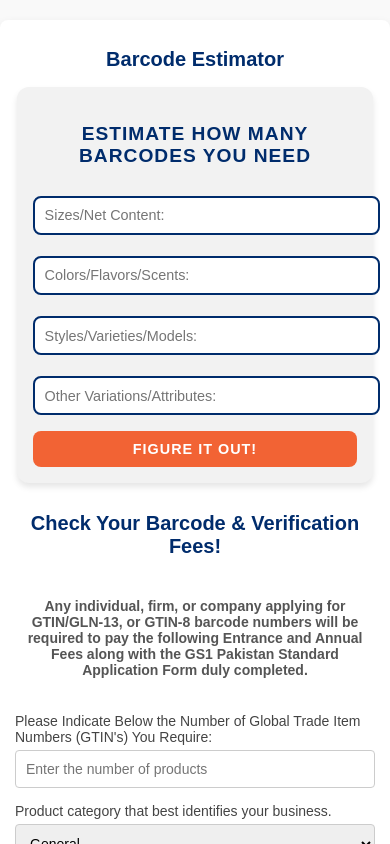
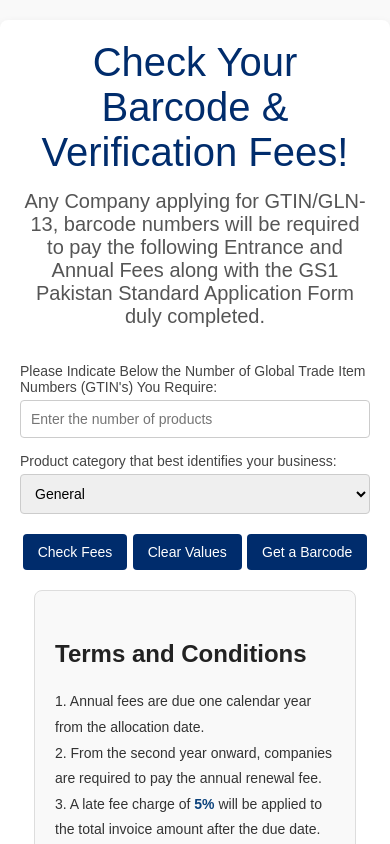
Before and after one commit to gs1p/barcode, a React (Create React App) app: page / in a window 390 px wide. Shown: the top 844 px of the page. Built offline with nearby package versions, Linux system fonts and the light colour scheme.

Commit message:
Your message

```diff
--- a/src/App.css
+++ b/src/App.css
@@ -16,19 +16,20 @@
   box-shadow: 0px 4px 10px rgba(0, 0, 0, 0.1);
 }
 
-h1 {
+h13 {
   text-align: center;
   color: #002c6c;
+  font-size: 40px;
 }
 
-h2 {
-  font-size: 16px;
+h23 {
+  font-size: 20px;
   color: #555;
   text-align: center;
   margin-bottom: 20px;
 }
 
-p {
+p23 {
   font-size: 14px;
   line-height: 1.6;
   color: #333;
@@ -93,8 +94,8 @@
 .result-container {
   margin-top: 20px;
   padding: 15px;
-  background-color: #f0f4fc;
-  border-left: 4px solid #002c6c;
+  background-color: #ffefe9;
+  border-left: 4px solid #f26334;
   color: #333;
   border-radius: 4px;
   white-space: pre-line;
@@ -149,135 +150,7 @@
 .popup-content button:hover {
   background-color: #002c6c;
 }
-.number-multiply-container {
-  max-width: 500px;
-  margin: 2rem auto;
-  padding: 4rem;
-  background-color: #f2f2f2;
-  border-radius: 12px;
-  box-shadow: 0 4px 6px rgba(0, 0, 0, 0.1);
-  text-align: center;
-}
 
-.number-multiply-container h3 {
-  color: #002c6c;
-  margin-bottom: 1.5rem;
-  font-size: 1.5rem;
-  font-weight: 700;
-  text-transform: uppercase;
-  letter-spacing: 1px;
-}
-
-.number-multiply-container input {
-  width: 100%;
-  padding: 0.75rem;
-  margin-bottom: 1rem;
-  border: 2px solid #002c6c;
-  border-radius: 8px;
-  font-size: 1rem;
-  color: #002c6c;
-  transition: all 0.3s ease;
-}
-
-.number-multiply-container input:focus {
-  outline: none;
-  border-color: #f26334;
-  box-shadow: 0 0 0 3px rgba(242, 99, 52, 0.2);
-}
-
-.number-multiply-container button {
-  background-color: #f26334;
-  color: white;
-  border: none;
-  padding: 0.75rem 1.5rem;
-  border-radius: 8px;
-  font-size: 1rem;
-  font-weight: 600;
-  cursor: pointer;
-  transition: all 0.3s ease;
-  text-transform: uppercase;
-  letter-spacing: 1px;
-}
-
-.number-multiply-container button:hover {
-  background-color: #002c6c;
-  transform: translateY(-2px);
-  box-shadow: 0 4px 6px rgba(0, 0, 0, 0.2);
-}
-
-.number-multiply-container button:active {
-  transform: translateY(0);
-  box-shadow: 0 2px 4px rgba(0, 0, 0, 0.1);
-}
-
-.number-multiply-container p {
-  margin-top: 1rem;
-  font-size: 1.2rem;
-  color: #002c6c;
-  font-weight: 600;
-}
-
-/* Responsive Design */
-@media screen and (max-width: 600px) {
-  .number-multiply-container {
-      width: 90%;
-      margin: 1rem auto;
-      padding: 1rem;
-  }
-
-  .number-multiply-container h3 {
-      font-size: 1.2rem;
-  }
-
-  .number-multiply-container input,
-  .number-multiply-container button {
-      font-size: 0.9rem;
-      padding: 0.6rem;
-  }
-}
-
-@media screen and (max-width: 375px) {
-  .number-multiply-container {
-      padding: 0.75rem;
-  }
-
-  .number-multiply-container h3 {
-      font-size: 1rem;
-  }
-
-  .number-multiply-container input,
-  .number-multiply-container button {
-      font-size: 0.8rem;
-      padding: 0.5rem;
-  }
-}
-/* Responsive Design */
-@media (max-width: 600px) {
-  .app-container {
-    padding: 15px;
-  }
-
-  h1 {
-    font-size: 20px;
-  }
-
-  h2 {
-    font-size: 14px;
-  }
-
-  .button-container {
-    flex-direction: column;
-    gap: 10px;
-  }
-
-  button {
-    width: 100%;
-  }
-
-  .popup-content {
-    padding: 15px;
-  }
-}
 .terms-details {
   font-family: Arial, sans-serif;
   background-color: #f9f9f9;
--- a/src/App.js
+++ b/src/App.js
@@ -7,16 +7,14 @@
   const [category, setCategory] = useState("general");
   const [result, setResult] = useState("");
   const [showPopup, setShowPopup] = useState(false);
-  const [numbers, setNumbers] = useState({ num1: "", num2: "", num3: "", num4: "" });
-  const [multiplicationResult, setMultiplicationResult] = useState(null);
+
 
   const handleClear = () => {
     setProducts("");
     setCategory("general");
     setResult("");
     setShowPopup(false);
-    setNumbers({ num1: "", num2: "", num3: "", num4: "" });
-    setMultiplicationResult(null);
+
   };
   const handleClosePopup = () => {
     setShowPopup(false);
@@ -156,79 +154,14 @@
     setResult(recommendation);
   };
 
-  const handleMultiply = () => {
-    const { num1, num2, num3, num4 } = numbers;
 
-    // Replace blank or zero values with 1
-    const parsedNumbers = {
-      num1: num1 && parseInt(num1, 10) > 0 ? parseInt(num1, 10) : 1,
-      num2: num2 && parseInt(num2, 10) > 0 ? parseInt(num2, 10) : 1,
-      num3: num3 && parseInt(num3, 10) > 0 ? parseInt(num3, 10) : 1,
-      num4: num4 && parseInt(num4, 10) > 0 ? parseInt(num4, 10) : 1,
-    };
 
-    // Calculate the product
-    const product = Object.values(parsedNumbers).reduce((acc, curr) => acc * curr, 1);
-    setMultiplicationResult(product);
-
-    // Update the numbers state to reflect the replaced values
-    setNumbers(parsedNumbers);
-  };
-
-  const handleNumberChange = (e) => {
-    const { name, value } = e.target;
-    setNumbers({ ...numbers, [name]: value });
-  };
 
   return (
     <div className="app-container">
-      <h1>Barcode Estimator</h1>
-
-      <div className="number-multiply-container">
-        <h3>Estimate How Many Barcodes You Need</h3>
-
-        <input
-          type="number"
-          name="num1"
-          value={numbers.num1}
-          onChange={handleNumberChange}
-          placeholder="Sizes/Net Content:"
-        />
-        <input
-          type="number"
-          name="num2"
-          value={numbers.num2}
-          onChange={handleNumberChange}
-          placeholder="Colors/Flavors/Scents:"
-        />
-        <input
-          type="number"
-          name="num3"
-          value={numbers.num3}
-          onChange={handleNumberChange}
-          placeholder="Styles/Varieties/Models:"
-        />
-        <input
-          type="number"
-          name="num4"
-          value={numbers.num4}
-          onChange={handleNumberChange}
-          placeholder="Other Variations/Attributes:"
-        />
-        <button onClick={handleMultiply}>figure it out!</button>
-        {multiplicationResult !== null && (
-  <div className="result-box">Total GTINs required: {multiplicationResult}</div>
-)}
-      </div>
-
-
-
-
-
-
       <div className="input-container">
-      <h1>Check Your Barcode & Verification Fees!</h1>
-      <h2>Any individual, firm, or company applying for GTIN/GLN-13, or GTIN-8 barcode numbers will be required to pay the following Entrance and Annual Fees along with the GS1 Pakistan Standard Application Form duly completed.</h2>
+      <h13>Check Your Barcode & Verification Fees!</h13>
+      <h23>Any Company applying for GTIN/GLN-13, barcode numbers will be required to pay the following Entrance and Annual Fees along with the GS1 Pakistan Standard Application Form duly completed.</h23>
         <label>
           Please Indicate Below the Number of Global Trade Item Numbers (GTIN's) You Require:
           <input
@@ -239,7 +172,7 @@
           />
         </label>
         <label>
-          Product category that best identifies your business.
+          Product category that best identifies your business:
           <select value={category} onChange={(e) => setCategory(e.target.value)}>
             <option value="general">General</option>
             <option value="textile">Textile</option>
@@ -261,7 +194,7 @@
       {result && <div className="result-container">{result}</div>}
       <div id="terms-details" class="terms-details">
   <h3>Terms and Conditions </h3>
-  <p>
+  <p23>
      1. Annual fees are due one calendar year from the allocation date.<br />
      2. From the second year onward, companies are required to pay the annual renewal fee.<br />
      3. A late fee charge of <strong>5%</strong> will be applied to the total invoice amount after the due date.<br />
@@ -269,14 +202,14 @@
      5. GS1 may, from time to time, increase the Membership Fee.<br />
      6. GS1 Pakistan may terminate the License immediately by giving notice if You fail to pay the Membership Fee by its due
 date.
-  </p>
+  </p23>
 
 </div>
       {showPopup && (
         <div className="popup-container">
           <div className="popup-content">
-            <h3>Please Contact Us</h3>
-            <p>The number of products entered exceeds the limit for your selected category. Please contact us for more details.</p>
+            <h2>Please Contact Us</h2>
+            <p2>The number of products entered exceeds. For assistance, call <strong>021-32215844, +92-312-0003997, or +92-322-2251704,</strong> or email at <strong> info@gs1pk.org</strong><br /></p2>
             <button onClick={handleClosePopup}>Close</button>
           </div>
         </div>
```
